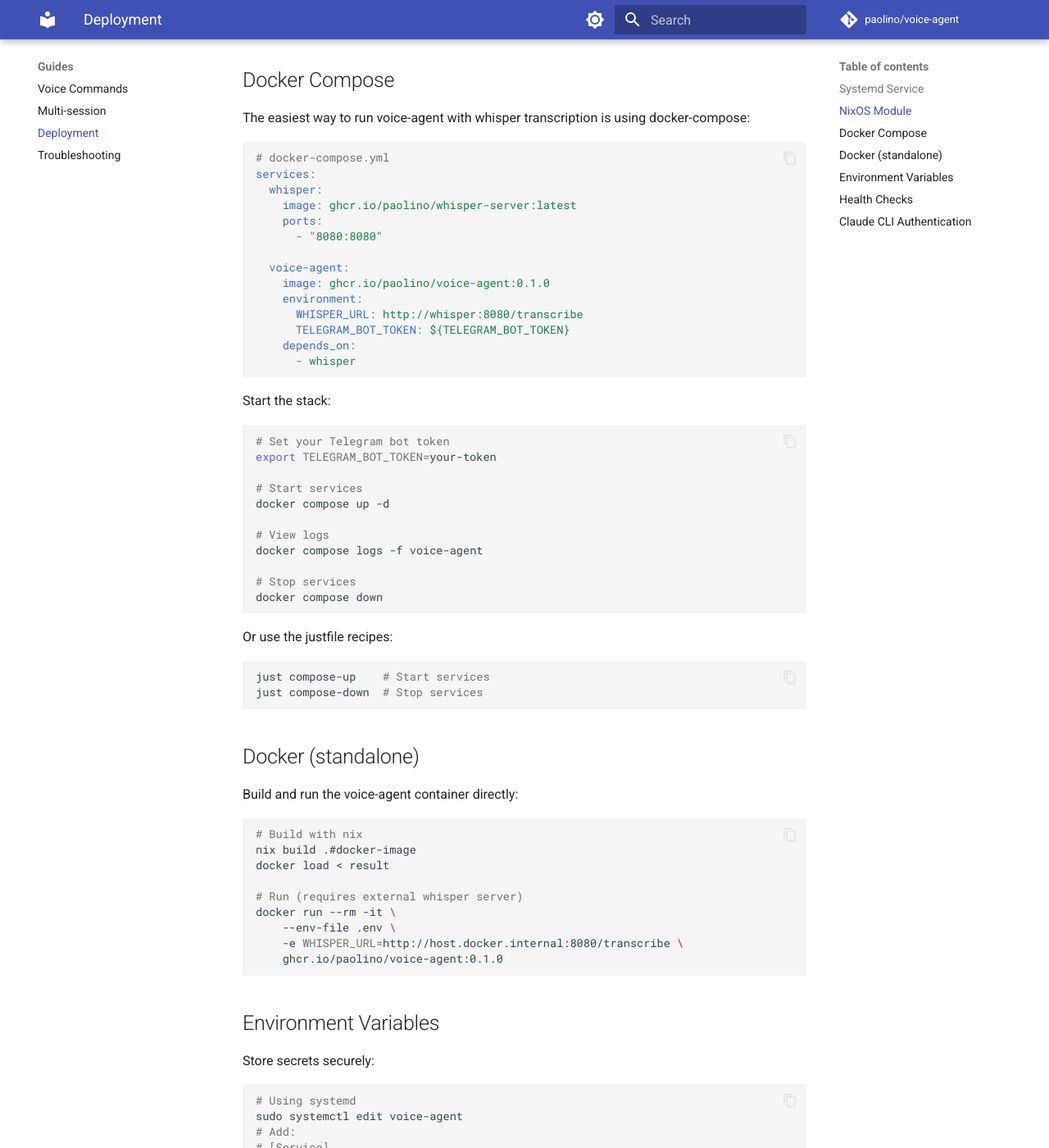
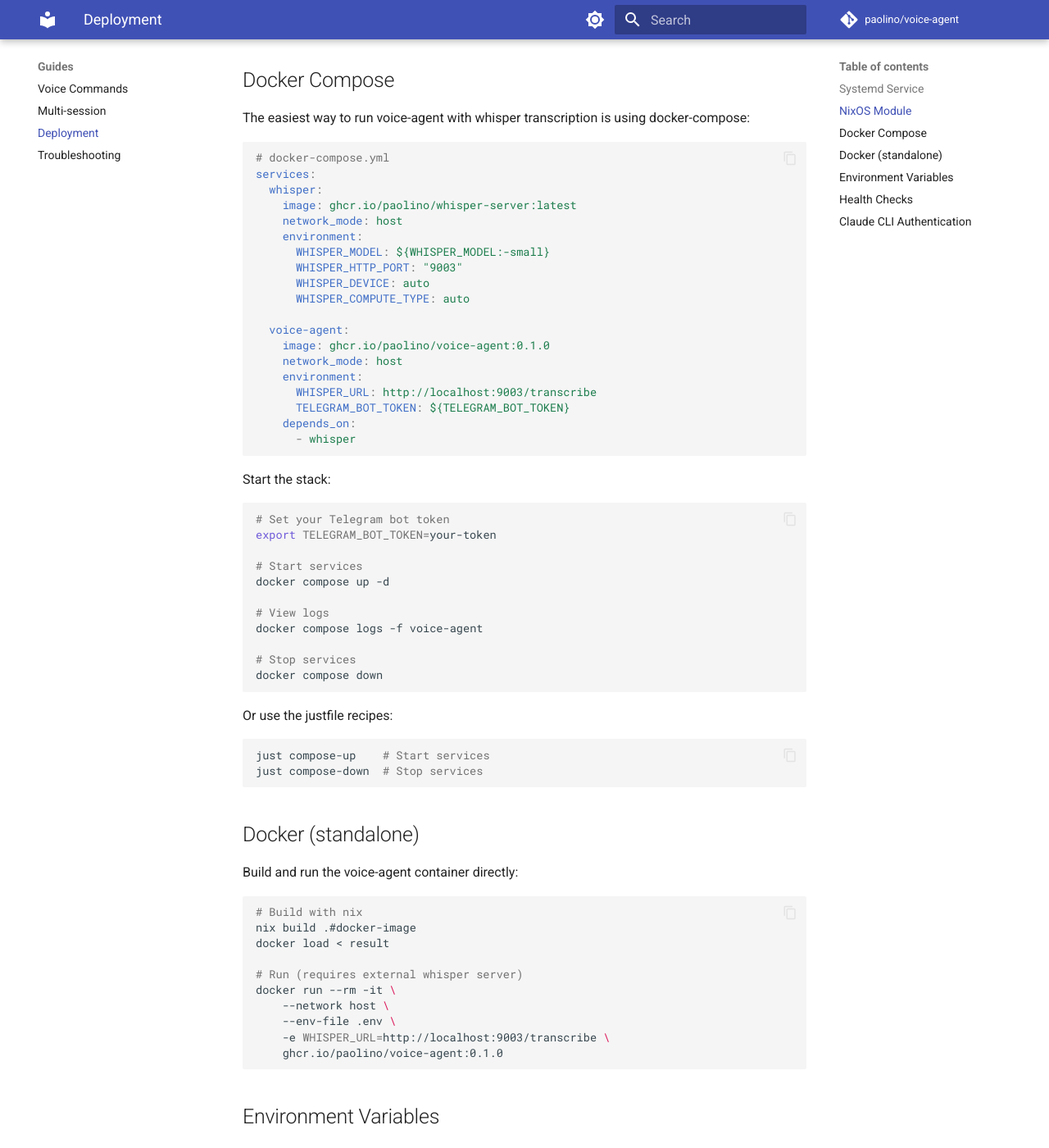
Before and after one commit to paolino/voice-agent, an MkDocs documentation site: the page built from docs/guides/deployment.md, in a window 1280 px wide and 1400 px high, scrolled down 1462 px. Shown: the whole window at 82% size. Built offline with MkDocs 1.6.1 and Material for MkDocs 9.7.7, drawn with Linux system fonts in a browser that asks for light colours; comment, search, counter and statistics services are not loaded.

Commit message:
fix: use correct whisper-server port and host networking

````diff
--- a/docs/guides/deployment.md
+++ b/docs/guides/deployment.md
@@ -77,13 +77,18 @@
 services:
   whisper:
     image: ghcr.io/paolino/whisper-server:latest
-    ports:
-      - "8080:8080"
+    network_mode: host
+    environment:
+      WHISPER_MODEL: ${WHISPER_MODEL:-small}
+      WHISPER_HTTP_PORT: "9003"
+      WHISPER_DEVICE: auto
+      WHISPER_COMPUTE_TYPE: auto
 
   voice-agent:
     image: ghcr.io/paolino/voice-agent:0.1.0
+    network_mode: host
     environment:
-      WHISPER_URL: http://whisper:8080/transcribe
+      WHISPER_URL: http://localhost:9003/transcribe
       TELEGRAM_BOT_TOKEN: ${TELEGRAM_BOT_TOKEN}
     depends_on:
       - whisper
@@ -123,8 +128,9 @@
 
 # Run (requires external whisper server)
 docker run --rm -it \
+    --network host \
     --env-file .env \
-    -e WHISPER_URL=http://host.docker.internal:8080/transcribe \
+    -e WHISPER_URL=http://localhost:9003/transcribe \
     ghcr.io/paolino/voice-agent:0.1.0
 ```
 
````
Also changed, not shown: docker-compose.yml (+8 -3 lines), 1 other file.
